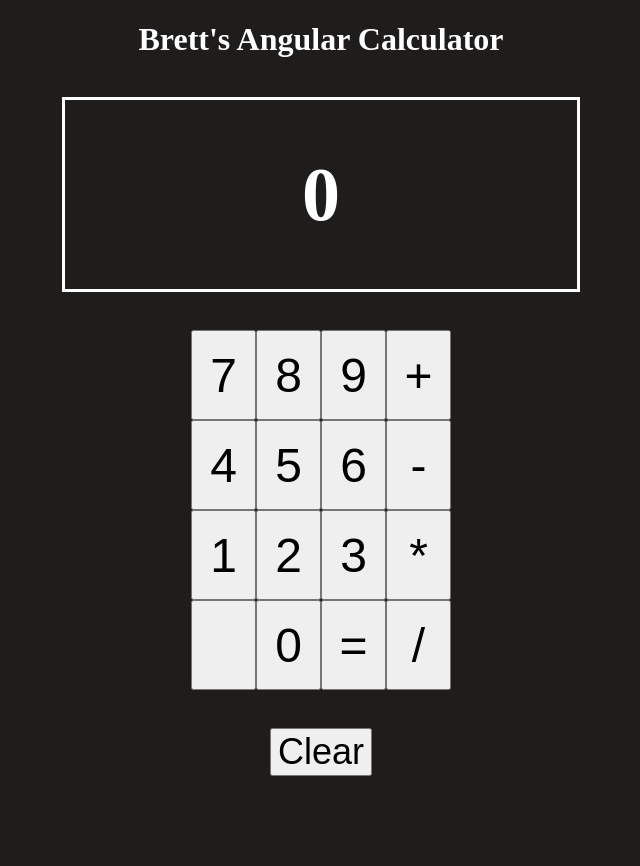
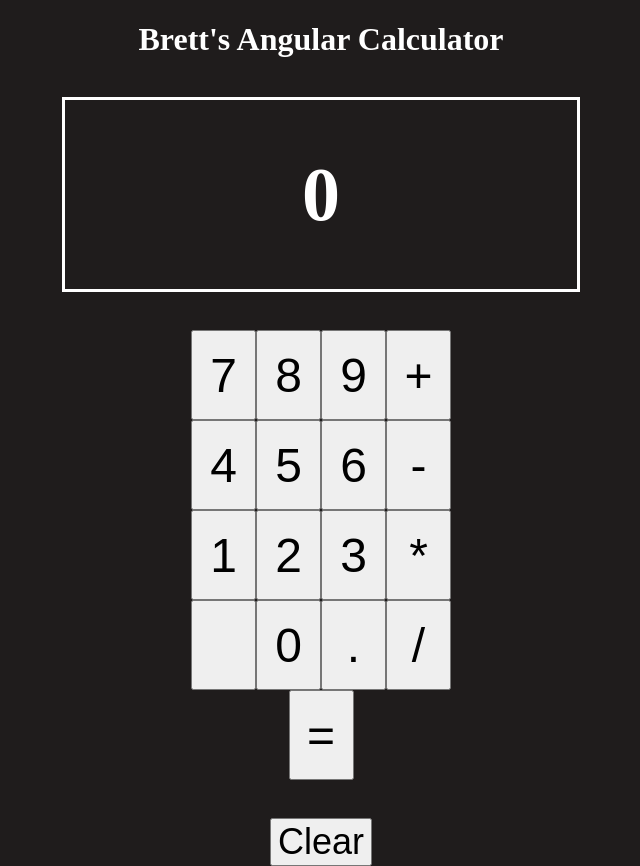
Before and after one commit to b16fowler/ng-calculator, an Angular app: page / in a window 1280 px wide. Shown: the whole page, without its empty margins (319-959 px from the left). Before the commit the page ends 800 px from the top, so only its background shows below. Built offline with nearby package versions, Linux system fonts and the light colour scheme.

Commit message:
handleOperation and handleSolution now round to 2 decimal places

```diff
--- a/src/app/app.ts
+++ b/src/app/app.ts
@@ -12,29 +12,30 @@ import { Operation } from "../components/buttons/operation/operation";
     <app-header />
     <app-screen [onScreen]="onScreen()" />
     <div class="keypad-row">
-      <app-number key="7" (clicked)="keyInput('7')" />
-      <app-number key="8" (clicked)="keyInput('8')" />
-      <app-number key="9" (clicked)="keyInput('9')" />
-      <app-operation key='+' (clicked)="keyInput('+')"/>
+      <app-number key="7" (clicked)="handleKey('7')" />
+      <app-number key="8" (clicked)="handleKey('8')" />
+      <app-number key="9" (clicked)="handleKey('9')" />
+      <app-operation key='+' (clicked)="handleOperation('+')"/>
     </div>
     <div class="keypad-row">
-      <app-number key="4" (clicked)="keyInput('4')" />
-      <app-number key="5" (clicked)="keyInput('5')" />
-      <app-number key="6" (clicked)="keyInput('6')" />
-      <app-operation key='-' (clicked)="keyInput('-')" />
+      <app-number key="4" (clicked)="handleKey('4')" />
+      <app-number key="5" (clicked)="handleKey('5')" />
+      <app-number key="6" (clicked)="handleKey('6')" />
+      <app-operation key='-' (clicked)="handleOperation('-')" />
     </div>
     <div class="keypad-row">
-      <app-number key="1" (clicked)="keyInput('1')" />
-      <app-number key="2" (clicked)="keyInput('2')" />
-      <app-number key="3" (clicked)="keyInput('3')" />
-      <app-operation key='*' (clicked)="keyInput('*')" />
+      <app-number key="1" (clicked)="handleKey('1')" />
+      <app-number key="2" (clicked)="handleKey('2')" />
+      <app-number key="3" (clicked)="handleKey('3')" />
+      <app-operation key='*' (clicked)="handleOperation('*')" />
     </div>
     <div class="keypad-row">
       <app-number key=" " />
-      <app-number key="0" (clicked)="keyInput('0')" />
-      <app-operation key="=" (clicked)="keyInput('=')"/>
-      <app-operation key="/" (clicked)="keyInput('/')"/>
+      <app-number key="0" (clicked)="handleKey('0')" />
+      <app-number key="." />
+      <app-operation key="/" (clicked)="handleOperation('/')"/>
     </div>
+    <app-operation key="=" (clicked)="handleOperation('=')"/>
     <app-clear (clicked)="clear()"></app-clear>
   `,
   styles: [
@@ -61,18 +62,7 @@ export class App {
     // If pressed key is a number, call keyInput for digit
     const match = event.key.match(/\d/);
     if (match) {
-      this.keyInput(match[0]);
-    }
-  }
-
-  // Updates value of onScreen based on number key
-  keyInput(key: string) {
-    if (key === '=') this.handleSolve();
-    else if (!key.match(/\d/)) {
-      this.handleOperation(key)
-    }
-    else {
-      this.handleKey(key);
+      this.handleKey(match[0]);
     }
   }
 
@@ -89,11 +79,15 @@ export class App {
     // console.log("operation: ", operation);
 
     // Easy solution (for now)
-    this.onScreen.set(eval(this.onScreen()));
+    let solution = eval(this.onScreen());
+    solution = solution.toFixed(2);
+    this.onScreen.set(solution);
   }
 
   handleOperation(key: string) {
-    this.onScreen.set(eval(this.onScreen()) + key);
+    let solution = eval(this.onScreen());
+    solution = solution.toFixed(2);
+    this.onScreen.set(solution + key);
   }
 
   handleKey(key: string) {
```
